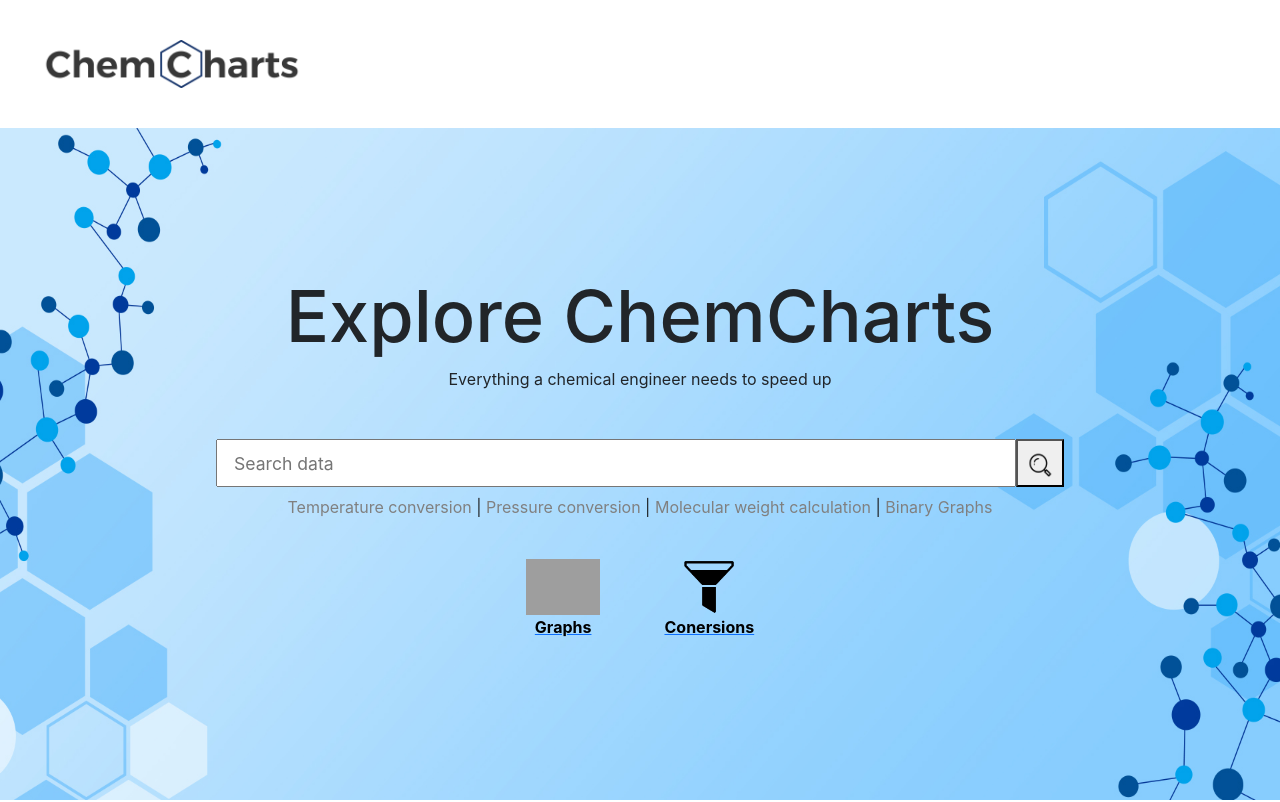
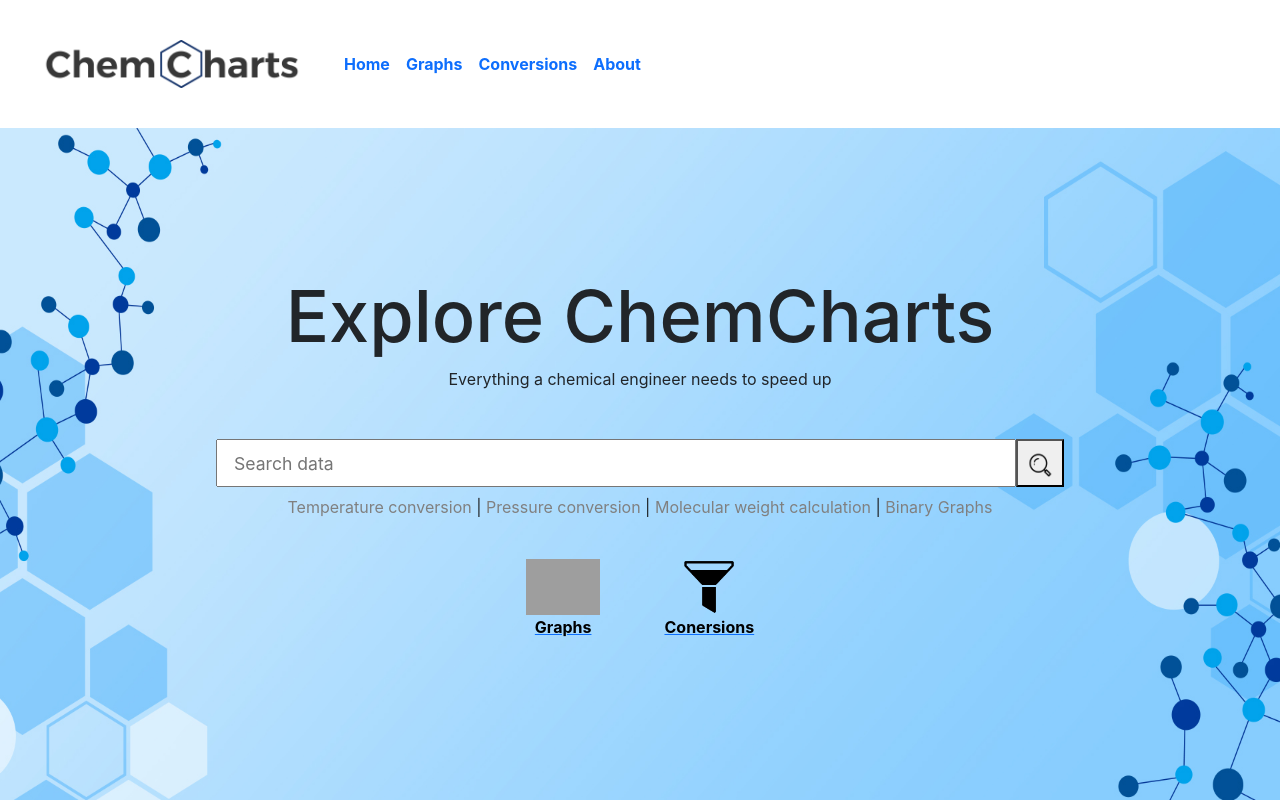
Before and after one commit to Suresh-Ben/chemcharts, a React (Create React App) app: page / in a window 1280 px wide. Shown: the top 802 px of the page. Built offline with nearby package versions, Linux system fonts and the light colour scheme; grey boxes are pictures that could not be loaded.

Commit message:
nav links responsive update

```diff
--- a/src/components/requires/Navbar/Navbar.css
+++ b/src/components/requires/Navbar/Navbar.css
@@ -54,6 +54,9 @@
     .my-nav-links-close {
         height: 0;
     }
+    .nav-link-close {
+        display: none;
+    }
     .nav-button {
         display: inline-block;
         background-color: white;
--- a/src/components/requires/Navbar/Navbar.jsx
+++ b/src/components/requires/Navbar/Navbar.jsx
@@ -7,17 +7,17 @@
 
     const [myLinks, setMyLinks] = useState(false);
     const [myLinksClasses, setMyLinkClasses] = useState("my-nav-links my-nav-links-close");
-    const [myLinkStyle, setMyLinkStyle] = useState({display: 'none'});
+    const [myLinkClass, setMyLinkClass] = useState("my-nav-link");
     useEffect(()=>{
         if(myLinks) {
             setMyLinkClasses("my-nav-links my-nav-links-open");
             setTimeout(()=>{
-                setMyLinkStyle({});
+                setMyLinkClass("my-nav-link");
             }, 150);
         }
         else {
             setMyLinkClasses("my-nav-links my-nav-links-close");
-            setMyLinkStyle({display: 'none'});
+            setMyLinkClass("my-nav-link nav-link-close");
         }
 
     },[myLinks])
@@ -38,10 +38,10 @@
                 </button>
             </div>
             <div className={myLinksClasses}>
-                <a style={myLinkStyle} className="my-nav-link" href="./#home">Home</a>
-                <a style={myLinkStyle} className="my-nav-link" href="./#graphs">Graphs</a>
-                <a style={myLinkStyle} className="my-nav-link" href="./#convs">Conversions</a>
-                <a style={myLinkStyle} className="my-nav-link" href="./#about">About</a>
+                <a className={myLinkClass} href="./#home">Home</a>
+                <a className={myLinkClass} href="./#graphs">Graphs</a>
+                <a className={myLinkClass} href="./#convs">Conversions</a>
+                <a className={myLinkClass} href="./#about">About</a>
             </div>
         </div>
     );
```
